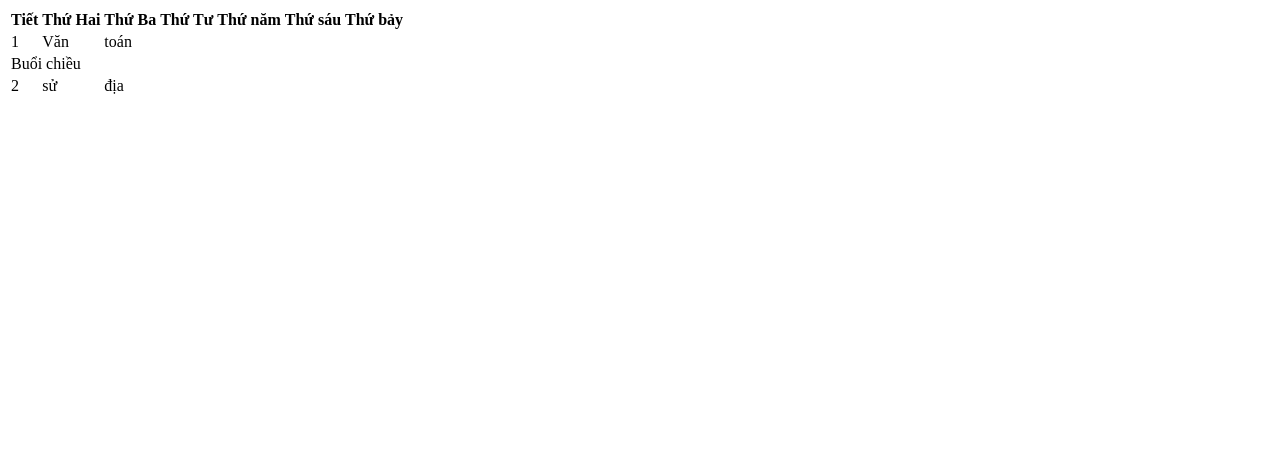
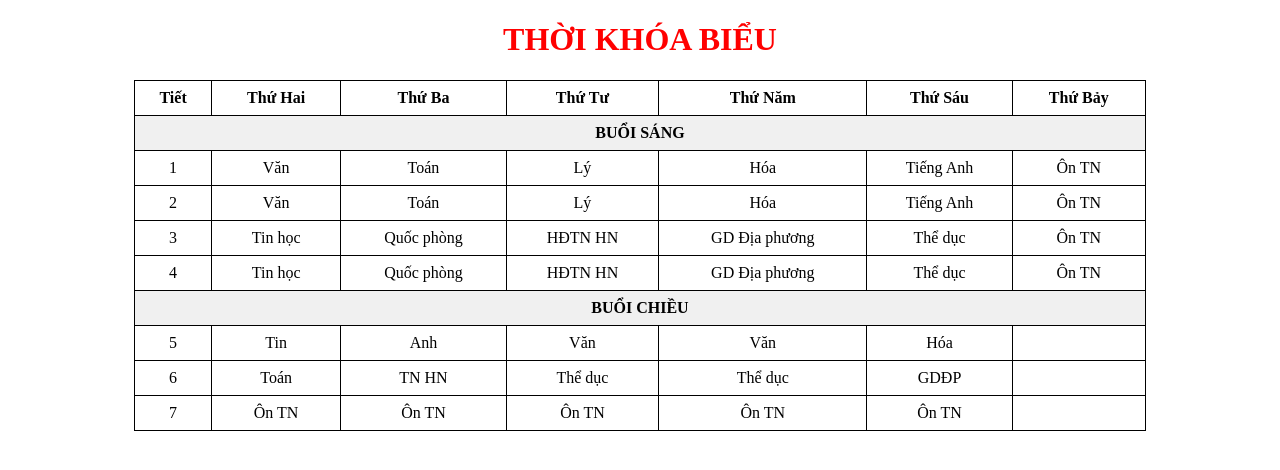
Before and after one commit to aminhthuan1-jpg/Mt, a plain HTML site: page Contents/index.html in a window 1280 px wide. Drawn offline with Linux system fonts and the light colour scheme.

Commit message:
Update index.html

```diff
--- a/Contents/index.html
+++ b/Contents/index.html
@@ -1,23 +1,81 @@
+<!DOCTYPE html>
 <html>
 <head>
-     <title> Thời Khóa Biểu A12</title>
-     <meta chaset = "utf-8">
+    <meta charset="utf-8">
+    <title>Thời Khóa Biểu</title>
+
     <style>
-       td{text-allign: center; green}
+        table {
+            border-collapse: collapse;
+            width: 80%;
+            margin: 0 auto;
+        }
+        th, td {
+            border: 1px solid black;
+            text-align: center;
+            padding: 8px;
+        }
+        h1 {
+            color: red;
+            text-align: center;
+        }
+        .buoi {
+            font-weight: bold;
+            background-color: #f0f0f0;
+        }
     </style>
 </head>
+
 <body>
+
+<h1>THỜI KHÓA BIỂU</h1>
+
 <table>
+    <thead>
         <tr>
-         <th>Tiết</th> <th>Thứ Hai</th> <th>Thứ Ba</th> <th>Thứ Tư</th> <th>Thứ năm</th> <th>Thứ sáu</th> <th>Thứ bảy</th>
+            <th>Tiết</th>
+            <th>Thứ Hai</th>
+            <th>Thứ Ba</th>
+            <th>Thứ Tư</th>
+            <th>Thứ Năm</th>
+            <th>Thứ Sáu</th>
+            <th>Thứ Bảy</th>
+        </tr>
+    </thead>
+
+    <tbody>
+        <tr class="buoi">
+            <td colspan="7">BUỔI SÁNG</td>
+        </tr>
+
+        <tr>
+            <td>1</td><td>Văn</td><td>Toán</td><td>Lý</td><td>Hóa</td><td>Tiếng Anh</td><td>Ôn TN</td>
         </tr>
         <tr>
-         <td>1</td> <td>Văn</td> <td>toán</td>
+            <td>2</td><td>Văn</td><td>Toán</td><td>Lý</td><td>Hóa</td><td>Tiếng Anh</td><td>Ôn TN</td>
         </tr>
-         <td td colspan="7">Buổi chiều</td>
         <tr>
-         <td>2</td> <td>sử</td> <td>địa</td>
+            <td>3</td><td>Tin học</td><td>Quốc phòng</td><td>HĐTN HN</td><td>GD Địa phương</td><td>Thể dục</td><td>Ôn TN</td>
         </tr>
+        <tr>
+            <td>4</td><td>Tin học</td><td>Quốc phòng</td><td>HĐTN HN</td><td>GD Địa phương</td><td>Thể dục</td><td>Ôn TN</td>
+        </tr>
+
+        <tr class="buoi">
+            <td colspan="7">BUỔI CHIỀU</td>
+        </tr>
+
+        <tr>
+            <td>5</td><td>Tin</td><td>Anh</td><td>Văn</td><td>Văn</td><td>Hóa</td><td></td>
+        </tr>
+        <tr>
+            <td>6</td><td>Toán</td><td>TN HN</td><td>Thể dục</td><td>Thể dục</td><td>GDĐP</td><td></td>
+        </tr>
+        <tr>
+            <td>7</td><td>Ôn TN</td><td>Ôn TN</td><td>Ôn TN</td><td>Ôn TN</td><td>Ôn TN</td><td></td>
+        </tr>
+    </tbody>
 </table>
+
 </body>
 </html>
```
Lines whose indentation alone changed are shown as unchanged.
